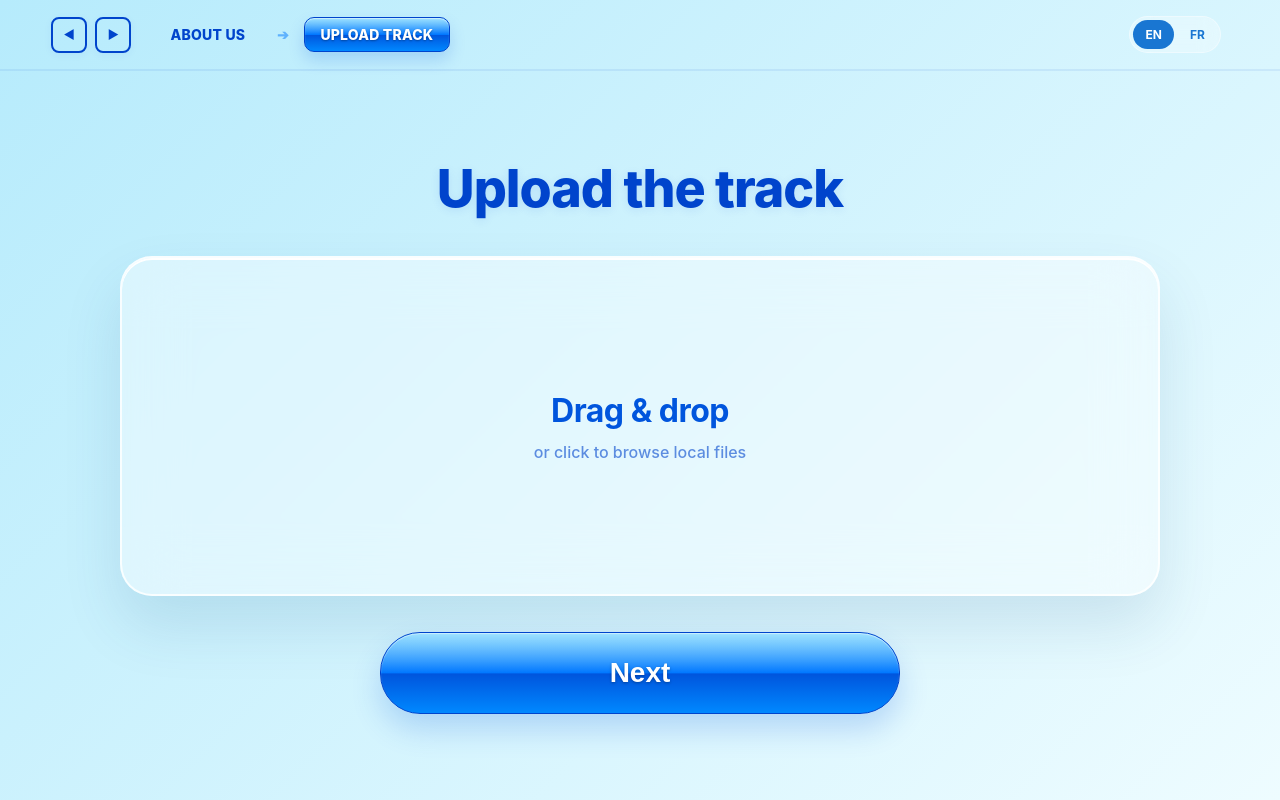
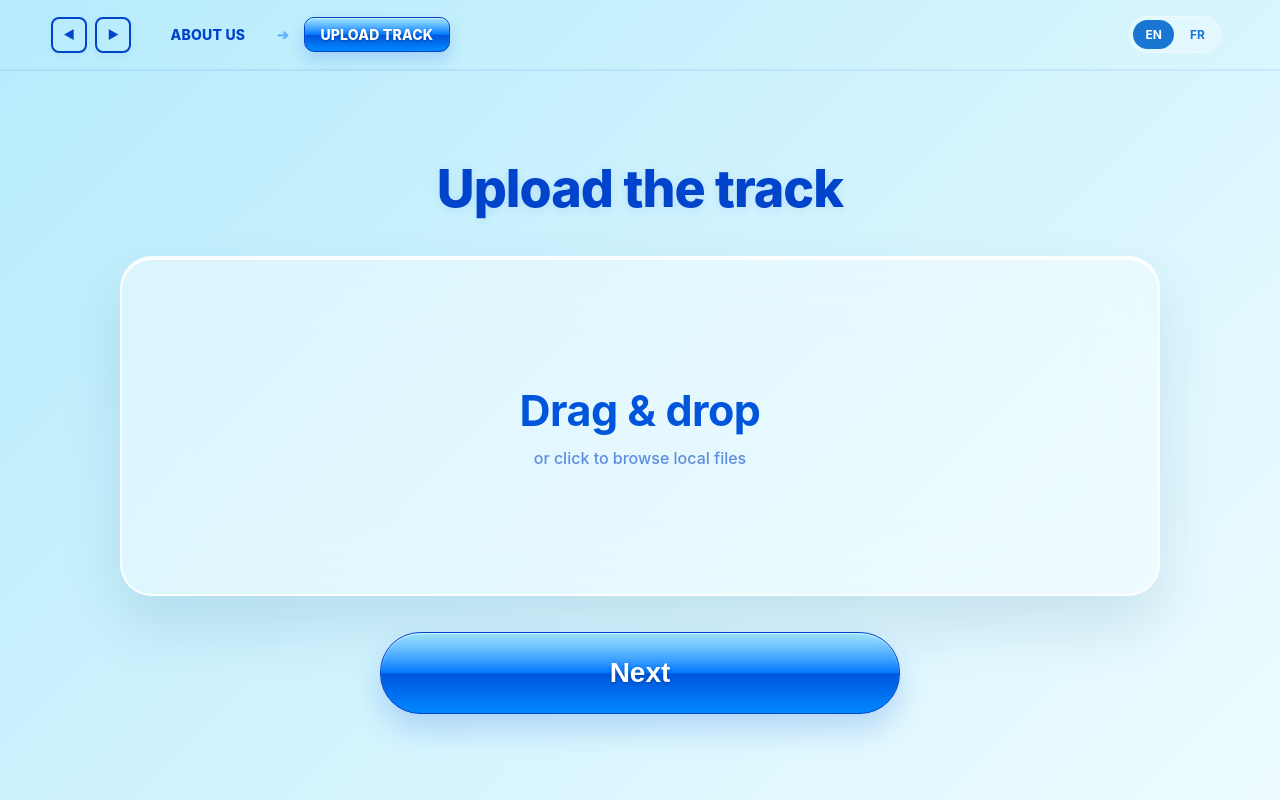
Before and after one commit to dm-dmytrenko/musicapp, a React (Vite) app: page /upload in a window 1280 px wide. Built offline with nearby package versions, Linux system fonts and the light colour scheme.

Commit message:
make bigger font size at upload stage

```diff
--- a/src/pages/UploadTrack/UploadTrack.jsx
+++ b/src/pages/UploadTrack/UploadTrack.jsx
@@ -243,7 +243,7 @@ const UploadTrack = () => {
           {!showTrimmer && (
             <>
               <Box sx={{
-                fontSize: { xs: '20px', sm: '26px', md: '32px' },
+                fontSize: { xs: '28px', sm: '37px', md: '43px' },
                 fontWeight: 700,
                 color: isUploading ? '#fff' : '#0055dd',
                 userSelect: 'none',
```
